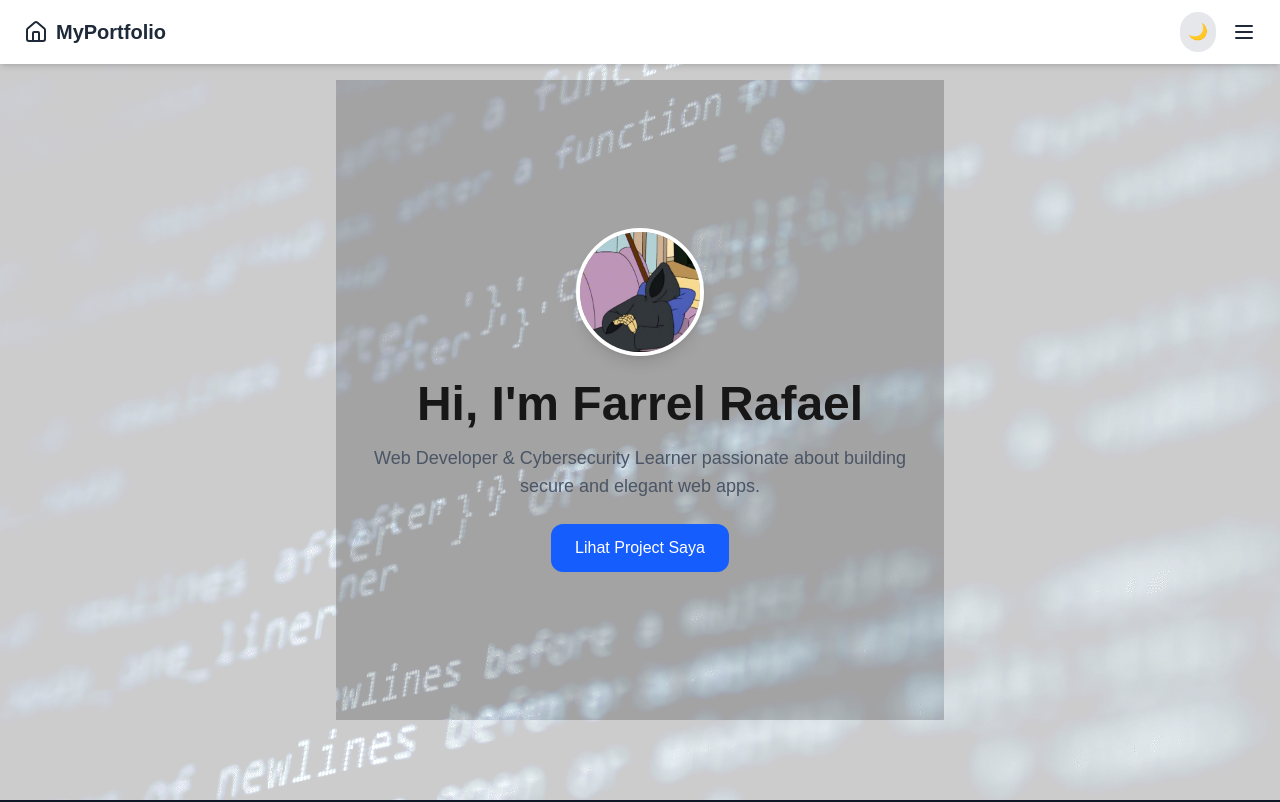
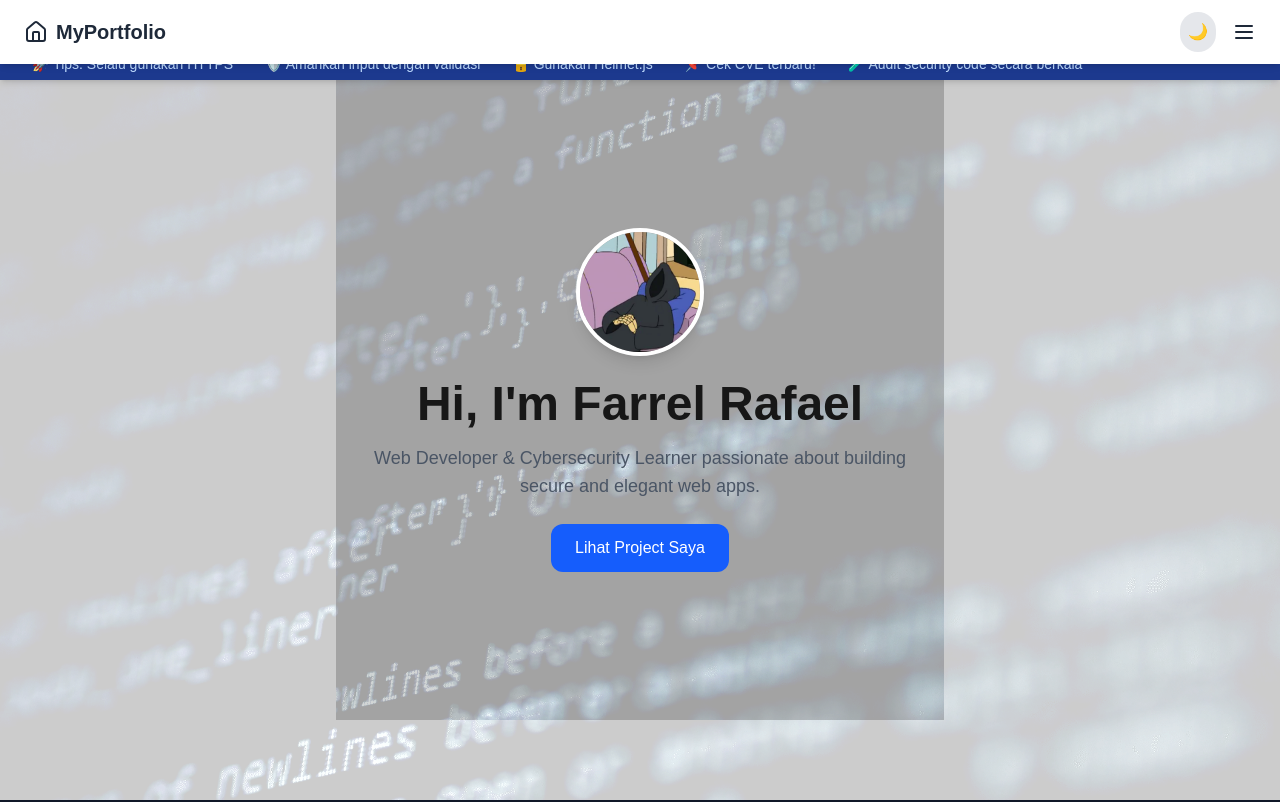
Before and after one commit to bifrace/farrelrafael-web-projects, a Next.js app: page / in a window 1280 px wide. Shown: the top 802 px of the page. Built offline with nearby package versions, Linux system fonts and the light colour scheme.

Commit message:
penambahan Marquetag.jsx (bug)

```diff
--- /dev/null
+++ b/src/app/components/Marquetag.jsx
@@ -0,0 +1,15 @@
+export default function Marquetag() {
+    return (
+      <div className="fixed top-12 w-full z-40 bg-blue-900 text-blue-200 py-1 shadow-md">
+        <div className="overflow-hidden whitespace-nowrap">
+          <div className="inline-block animate-marquee px-4 text-sm font-medium">
+            <span className="mx-4">🚀 Tips: Selalu gunakan HTTPS</span>
+            <span className="mx-4">🛡️ Amankan input dengan validasi</span>
+            <span className="mx-4">🔒 Gunakan Helmet.js</span>
+            <span className="mx-4">📌 Cek CVE terbaru!</span>
+            <span className="mx-4">🧪 Audit security code secara berkala</span>
+          </div>
+        </div>
+      </div>
+    );
+  }
--- a/src/app/page.jsx
+++ b/src/app/page.jsx
@@ -4,6 +4,7 @@ import ProjectCard from "@/app/components/Projectcard";
 import Hero from "@/app/components/Hero";
 import Projects from "@/app/components/Projects";
 import BackgroundEffect from "@/app/components/BackgroundEffect";
+import Marquetag from "@/app/components/Marquetag";
 
 const projects = [
   {
@@ -26,6 +27,7 @@ export default function Portfolio() {
   return (
     <div className="min-h-screen">
       <Navbar />
+      <Marquetag />
 
       {/* Hero Section with Background GIF */}
       <section className="relative h-screen flex flex-col items-center justify-center overflow-hidden">
```
Also changed, not shown: src/app/components/Projectcard.jsx (+6 -5 lines).
